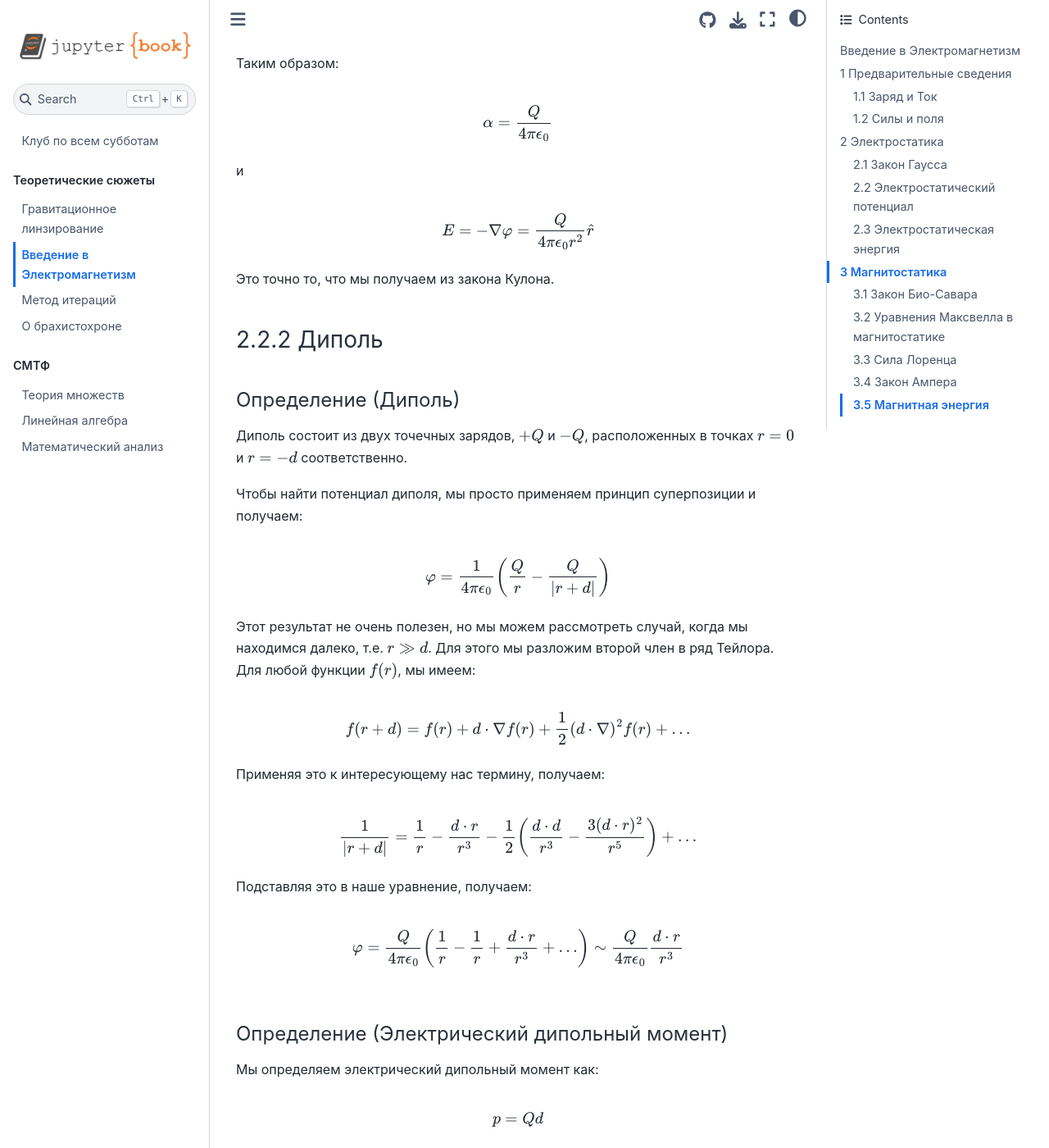
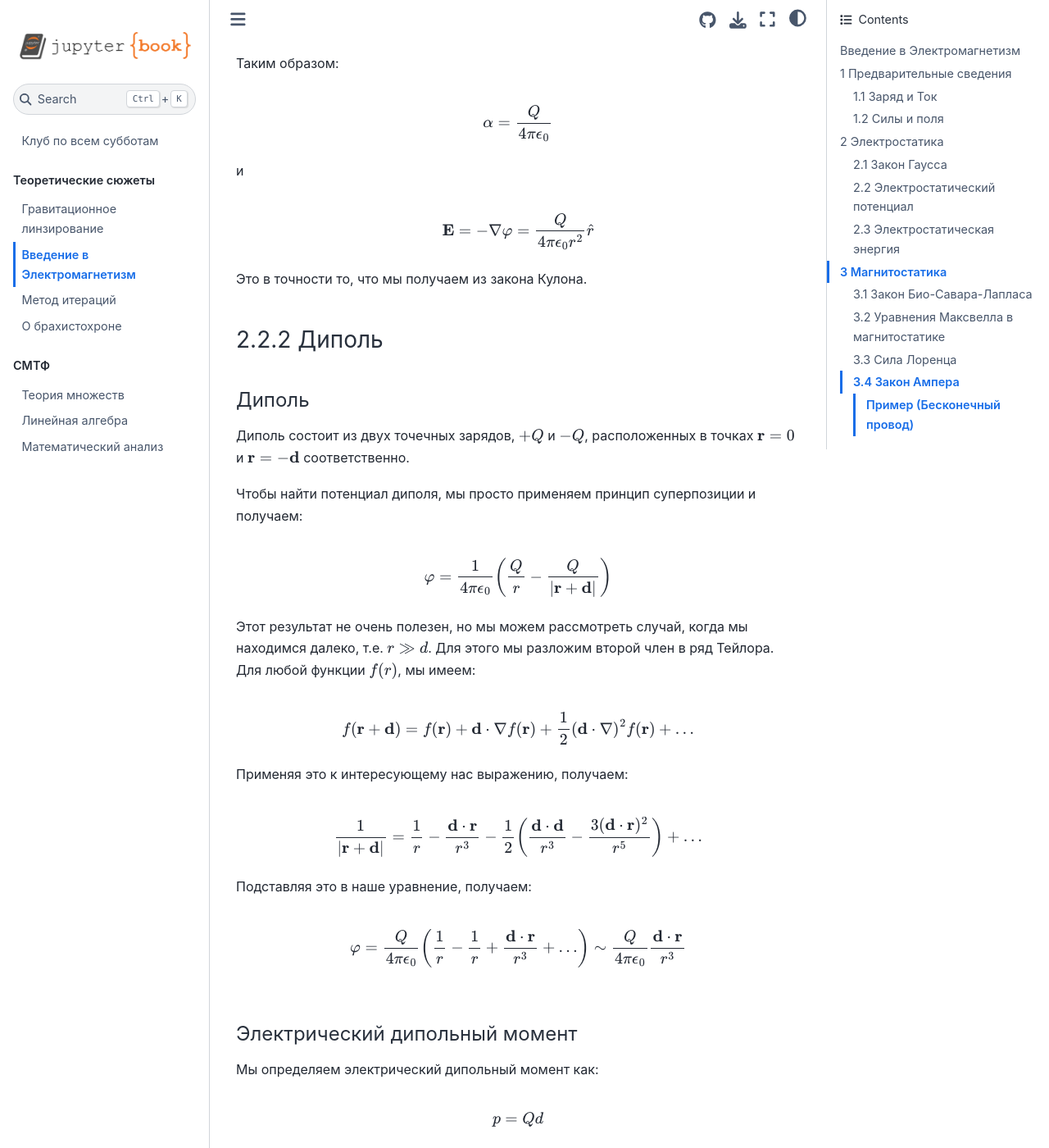
Before and after one commit to FedorovVS/astroclub, a Jupyter Book: the page built from electromagnetism.md, in a window 1280 px wide and 1400 px high, scrolled down 11481 px. Shown: the whole window at 82% size. Built offline with Jupyter Book 1.0.4 settings and Sphinx 7.4.7 and the Sphinx Book theme 1.1.4, drawn with Linux system fonts in a browser that asks for light colours; some of the changed text lies outside the part shown.

Commit message:
Add files via upload

```diff
--- a/electromagnetism.md
+++ b/electromagnetism.md
@@ -16,7 +16,7 @@
 
 Часто полезнее говорить о плотности заряда $ρ(\mathbf x, t)$.
 
-### Определение (Плотность заряда)
+### Плотность заряда
 
 Плотность заряда — это заряд на единицу объема. Общий заряд в области $V$ равен:
 
@@ -28,7 +28,7 @@
 
 Движение заряда описывается плотностью тока $\mathbf J(\mathbf x, t)$.
 
-### Определение (Ток и плотность тока)
+### Ток и плотность тока
 
 Для любой поверхности $S$, интеграл:
 
@@ -179,7 +179,7 @@
 
 где $Q$ — это общий заряд внутри $V$.
 
-### Определение (Поток через поверхность)
+### Поток через поверхность
 
 Поток $E$ через поверхность $S$ определяется как:
 
@@ -298,14 +298,14 @@
 
 Обратите внимание, что поле изменяется как $1/r$, а не как $1/r^2$. Интуитивно, это происходит потому, что у нас есть еще одно измерение по сравнению с точечным зарядом, поэтому поле убывает не так быстро.
 
-### Пример (Поверхностный заряд)
+### Поверхностный заряд
 
 Рассмотрим бесконечную плоскость $z = 0$ с равномерным зарядом на единицу площади $\sigma$.
 
 По симметрии поле направлено вертикально, а поле снизу противоположно полю сверху. Имеем:
 
 $$
-E = E(z) \hat{z}
+\mathbf E = E(z) \hat{z}
 $$
 
 при этом
@@ -317,7 +317,7 @@
 Рассмотрим вертикальный цилиндр высотой $2z$ и площадью поперечного сечения $A$. Теперь только торцевые крышки вносят вклад. Таким образом,
 
 $$
-\int_S E \cdot dS = E(z) A - E(-z) A = \frac{\sigma A}{\epsilon_0}
+\int_S \mathbf E \cdot d\mathbf S = E(z) A - E(-z) A = \frac{\sigma A}{\epsilon_0}
 $$
 
 Следовательно,
@@ -337,18 +337,18 @@
 Это общее утверждение справедливо для любых поверхностей и $\sigma$. Мы можем доказать это, рассматривая цилиндр, проходящий через поверхность, и уменьшая его размер до нуля. Тогда мы находим:
 
 $$
-\hat{n} \cdot E^+ - \hat{n} \cdot E^- = \frac{\sigma}{\epsilon_0}
+\hat{n} \cdot \mathbf E^+ - \hat{n} \cdot \mathbf E^- = \frac{\sigma}{\epsilon_0}
 $$
 
-Однако компоненты $E$, касательные к поверхности, являются непрерывными.
+Однако компоненты $\mathbf E$, касательные к поверхности, являются непрерывными.
 
 ## 2.2 Электростатический потенциал
 
-В общем случае нам нужно решить как $\nabla \cdot E = \frac{\rho}{\epsilon_0}$, так и $\nabla \times E = 0$. Однако мы уже знаем, что общее решение второго уравнения имеет вид $E = -\nabla \phi$ для некоторого скалярного поля $\phi$.
+В общем случае нам нужно решить как $\nabla \cdot\mathbf E = \frac{\rho}{\epsilon_0}$, так и $\nabla \times\mathbf E = 0$. Однако мы уже знаем, что общее решение второго уравнения имеет вид $\mathbf E = -\nabla \phi$ для некоторого скалярного поля $\phi$.
 
-### Определение (Электростатический потенциал)
+### Электростатический потенциал
 
-Если $E = -\nabla \phi$, то $\phi$ — это электростатический потенциал.
+Если $\mathbf E = -\nabla \phi$, то $\phi$ — это электростатический потенциал.
 
 Подставляя это в первое уравнение, мы получаем:
 
@@ -369,7 +369,7 @@
 Рассмотрим точечную частицу с зарядом $Q$ в начале координат. Тогда:
 
 $$
-ρ(r) = Q \delta^3(r)
+ρ(\mathbf r) = Q \delta^3(\mathbf r)
 $$
 
 Здесь $\delta^3$ — это обобщение обычной дельта-функции для (3D) векторов.
@@ -377,10 +377,10 @@
 Уравнение, которое нам нужно решить:
 
 $$
-\nabla^2 φ = -\frac{Q}{\epsilon_0} \delta^3(r)
+\nabla^2 φ = -\frac{Q}{\epsilon_0} \delta^3(\mathbf r)
 $$
 
-Вдали от начала координат $r = 0$, $\delta^3(r) = 0$, и у нас есть уравнение Лапласа. Согласно курсу "Векторное исчисление", общее решение имеет вид:
+Вдали от начала координат $\mathbf r = 0$, $\delta^3(\mathbf r) = 0$, и у нас есть уравнение Лапласа. Согласно курсу "Векторное исчисление", общее решение имеет вид:
 
 $$
 φ = \frac{\alpha}{r}
@@ -391,7 +391,7 @@
 Постоянная $\alpha$ определяется дельта-функцией. Интегрируем уравнение по сфере радиуса $r$, с центром в начале координат. Левая часть уравнения дает:
 
 $$
-\int_V \nabla^2 φ dV = \int_S \nabla φ \cdot dS = \int_S \frac{-\alpha}{r^2} \hat{r} \cdot dS = -4\pi\alpha
+\int_V \nabla^2 φ dV = \int_S \nabla φ \cdot d\mathbf S = \int_S \frac{-\alpha}{r^2} \hat{r} \cdot d\mathbf S = -4\pi\alpha
 $$
 
 Правая часть дает:
@@ -409,42 +409,42 @@
 и
 
 $$
-E = -\nabla φ = \frac{Q}{4\pi\epsilon_0 r^2} \hat{r}
+\mathbf E = -\nabla φ = \frac{Q}{4\pi\epsilon_0 r^2} \hat{r}
 $$
 
-Это точно то, что мы получаем из закона Кулона.
+Это в точности то, что мы получаем из закона Кулона.
 
 ### 2.2.2 Диполь
 
-#### Определение (Диполь)
+#### Диполь
 
-Диполь состоит из двух точечных зарядов, $+Q$ и $-Q$, расположенных в точках $r = 0$ и $r = -d$ соответственно.
+Диполь состоит из двух точечных зарядов, $+Q$ и $-Q$, расположенных в точках $\mathbf r = 0$ и $\mathbf r = -\mathbf d$ соответственно.
 
 Чтобы найти потенциал диполя, мы просто применяем принцип суперпозиции и получаем:
 
 $$
-φ = \frac{1}{4\pi\epsilon_0} \left( \frac{Q}{r} - \frac{Q}{|r + d|} \right)
+φ = \frac{1}{4\pi\epsilon_0} \left( \frac{Q}{r} - \frac{Q}{|\mathbf r + \mathbf d|} \right)
 $$
 
 Этот результат не очень полезен, но мы можем рассмотреть случай, когда мы находимся далеко, т.е. $r \gg d$. Для этого мы разложим второй член в ряд Тейлора. Для любой функции $f(r)$, мы имеем:
 
 $$
-f(r + d) = f(r) + d \cdot \nabla f(r) + \frac{1}{2} (d \cdot \nabla)^2 f(r) + \dots
+f(\mathbf r + \mathbf d) = f(\mathbf r) + \mathbf d \cdot \nabla f(\mathbf r) + \frac{1}{2} (\mathbf d \cdot \nabla)^2 f(\mathbf r) + \dots
 $$
 
-Применяя это к интересующему нас термину, получаем:
+Применяя это к интересующему нас выражению, получаем:
 
 $$
-\frac{1}{|r + d|} = \frac{1}{r} - \frac{d \cdot r}{r^3} - \frac{1}{2} \left( \frac{d \cdot d}{r^3} - \frac{3(d \cdot r)^2}{r^5} \right) + \dots
+\frac{1}{|\mathbf r + \mathbf d|} = \frac{1}{r} - \frac{\mathbf d \cdot \mathbf r}{r^3} - \frac{1}{2} \left( \frac{\mathbf d \cdot \mathbf d}{r^3} - \frac{3(\mathbf d \cdot \mathbf r)^2}{r^5} \right) + \dots
 $$
 
 Подставляя это в наше уравнение, получаем:
 
 $$
-φ = \frac{Q}{4\pi\epsilon_0} \left( \frac{1}{r} - \frac{1}{r} + \frac{d \cdot r}{r^3} + \dots \right) \sim \frac{Q}{4\pi\epsilon_0} \frac{d \cdot r}{r^3}
+φ = \frac{Q}{4\pi\epsilon_0} \left( \frac{1}{r} - \frac{1}{r} + \frac{\mathbf d \cdot \mathbf r}{r^3} + \dots \right) \sim \frac{Q}{4\pi\epsilon_0} \frac{\mathbf d \cdot \mathbf r}{r^3}
 $$
 
-#### Определение (Электрический дипольный момент)
+#### Электрический дипольный момент
 
 Мы определяем электрический дипольный момент как:
 
@@ -550,7 +550,7 @@
 
 Обычно векторы визуализируются с помощью стрелок, где более длинные стрелки представляют более крупные векторы. Однако этот подход не является практичным при визуализации полей, поскольку поле назначает вектор каждой точке в пространстве, и мы не хотим рисовать бесконечно много стрелок. Вместо этого мы используем линии поля.
 
-#### Определение (Линия поля)
+#### Линия поля
 
 Линия поля — это непрерывная линия, касательная к электрическому полю $E$. Плотность линий пропорциональна $ |E| $.
 
@@ -558,7 +558,7 @@
 
 Мы также можем нарисовать эквипотенциалы.
 
-#### Определение (Эквипотенциалы)
+#### Эквипотенциалы
 
 Эквипотенциалы — это поверхности с постоянным $φ$. Поскольку $E = -\nabla φ$, они всегда перпендикулярны линиям поля.
 
@@ -662,7 +662,7 @@
 
 Магнитостатика — это изучение стационарных токов. В отличие от зарядов, токи не могут существовать изолированно, так как заряды должны двигаться для их создания. Следовательно, магнитное поле создается движением заряженных частиц, и здесь мы будем рассматривать постоянные токи, т.е. токи, которые не изменяются со временем.
 
-## 3.1 Закон Био-Савара
+## 3.1 Закон Био-Савара-Лапласа
 
 Рассмотрим тонкий провод с током $ I $, протекающим вдоль траектории $ C $. Магнитное поле $ B $ в точке $ r $ можно вычислить с помощью закона Био-Савара:
 
@@ -796,28 +796,4 @@
 B = \frac{\mu_0 I}{2\pi r}
 $$
 
-Это совпадает с результатом, полученным из закона Био-Савара.
-
-## 3.5 Магнитная энергия
-
-Мы хотим вычислить количество энергии, хранящейся в магнитном поле. Подобно электростатической энергии, мы можем выразить энергию через плотность магнитного поля.
-
-Энергия, хранящаяся в элементе объема, равна:
-
-$$
-dU = \frac{1}{2} B \cdot H d^3r
-$$
-
-где $ H $ — это магнитное поле, связанное с магнитной индукцией $ B $. В вакууме $ H = \frac{B}{\mu_0} $, поэтому энергия на единицу объема равна:
-
-$$
-u = \frac{B^2}{2\mu_0}
-$$
-
-Таким образом, полная энергия в области $ V $:
-
-$$
-U = \frac{1}{2\mu_0} \int_V B^2 d^3r
-$$
-
-Это аналог выражения для энергии электрического поля $ U = \frac{\epsilon_0}{2} \int E^2 d^3r $.
+Это совпадает с результатом, полученным из закона Био-Савара-Лапласа.
```
Also changed, not shown: other parts of electromagnetism.md (+10 -10 lines).
